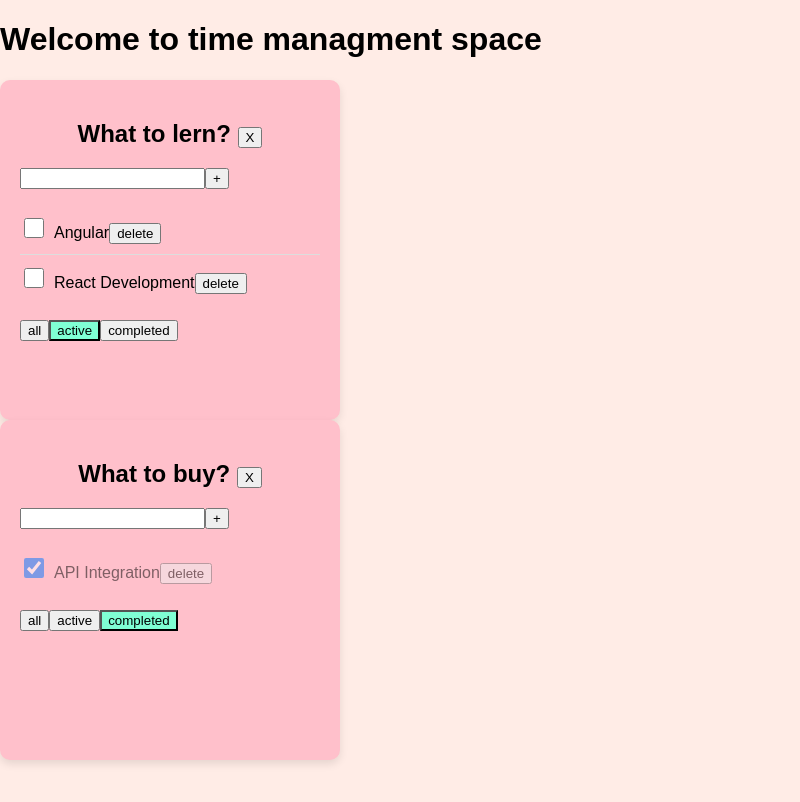
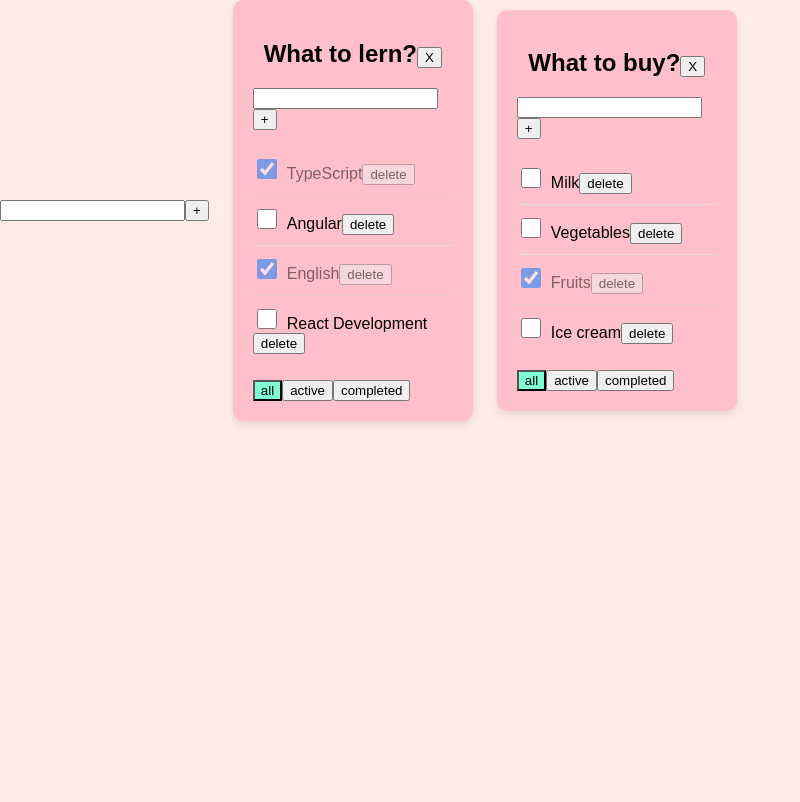
Before and after one commit to gostraa/reactTS-To-do, a React (Create React App) app: page / in a window 1280 px wide. Shown: the top 802 px of the page, without its empty margins (0-800 px from the left). Built offline with nearby package versions, Linux system fonts and the light colour scheme.

Commit message:
added editable input

```diff
--- a/src/App.tsx
+++ b/src/App.tsx
@@ -1,7 +1,8 @@
 import { useState } from "react";
-import TodoList from "./components/TodoList";
+import TodoList, { TaskI } from "./components/TodoList";
 import "./index.css";
 import { v1 } from "uuid";
+import AddItemForm from "./components/AddItemForm";
 
 export type FilterValueType = "all" | "completed" | "active";
 
@@ -11,15 +12,19 @@
   filter: FilterValueType;
 };
 
+type TaskObjStateType = {
+  [key: string]: Array<TaskI>;
+};
+
 function App() {
   let TLId1 = v1();
   let TLId2 = v1();
   let [todoLists, setTodoLists] = useState<Array<TodoListType>>([
-    { id: TLId1, title: "What to lern?", filter: "active" },
-    { id: TLId2, title: "What to buy?", filter: "completed" },
+    { id: TLId1, title: "What to lern?", filter: "all" },
+    { id: TLId2, title: "What to buy?", filter: "all" },
   ]);
 
-  let [tasksObj, setTasksObj] = useState({
+  let [tasksObj, setTasksObj] = useState<TaskObjStateType>({
     [TLId1]: [
       { id: v1(), title: "TypeScript", isDone: true },
       { id: v1(), title: "Angular", isDone: false },
@@ -27,10 +32,10 @@
       { id: v1(), title: "React Development", isDone: false },
     ],
     [TLId2]: [
-      { id: v1(), title: "Database Optimization", isDone: false },
-      { id: v1(), title: "User Interface Design", isDone: false },
-      { id: v1(), title: "API Integration", isDone: true },
-      { id: v1(), title: "Automated Testing", isDone: false },
+      { id: v1(), title: "Milk", isDone: false },
+      { id: v1(), title: "Vegetables", isDone: false },
+      { id: v1(), title: "Fruits", isDone: true },
+      { id: v1(), title: "Ice cream", isDone: false },
     ],
   });
 
@@ -71,6 +76,20 @@
     }
   }
 
+  function changeTaskTitle(
+    taskId: string,
+    newTitle: string,
+    todolistId: string
+  ) {
+    let tasks = tasksObj[todolistId];
+    let task = tasks.find((t) => t.id === taskId);
+    if (task) {
+      task.title = newTitle;
+
+      setTasksObj({ ...tasksObj });
+    }
+  }
+
   function removeToDoList(todolistId: string) {
     let filteredList = todoLists.filter((tl) => tl.id !== todolistId);
     setTodoLists(filteredList);
@@ -78,9 +97,30 @@
     setTasksObj({ ...tasksObj });
   }
 
+  function addToDoList(title: string) {
+    let todolist: TodoListType = {
+      id: v1(),
+      title: title,
+      filter: "all",
+    };
+    setTodoLists([todolist, ...todoLists]);
+    setTasksObj({
+      ...tasksObj,
+      [todolist.id]: [],
+    });
+  }
+
+  function changeToDolistTitle(todolistId: string, newTitle: string) {
+    const currentList = todoLists.find((tl) => tl.id === todolistId);
+    if (currentList) {
+      currentList.title = newTitle;
+      setTodoLists([...todoLists]);
+    }
+  }
+
   return (
-    <div>
-      <h1>Welcome to time managment space</h1>
+    <div className="main-container">
+      <AddItemForm addItem={addToDoList} />
       {todoLists.map((tl) => {
         let tasksForTodoList = tasksObj[tl.id];
 
@@ -101,7 +141,9 @@
               addTask={addTask}
               chengeStatus={chengeStatus}
               removeToDoList={removeToDoList}
+              changeTaskTitle={changeTaskTitle}
               filter={tl.filter}
+              changeToDolistTitle={changeToDolistTitle}
             />
           </div>
         );
--- /dev/null
+++ b/src/components/AddItemForm.tsx
@@ -0,0 +1,39 @@
+import { ChangeEvent, useState } from "react";
+
+type AddItemPropsType = {
+  addItem: (title: string) => void;
+};
+
+function AddItemForm(props: AddItemPropsType) {
+  const [inputData, setInputData] = useState<string>("");
+  const [IsError, setIsError] = useState<boolean>(false);
+
+  const onSetInputData = (e: ChangeEvent<HTMLInputElement>) => {
+    setIsError(false);
+    setInputData(e.currentTarget.value);
+  };
+
+  const onAddTask = () => {
+    if (inputData.trim() === "") {
+      setIsError(true);
+      return;
+    }
+    props.addItem(inputData.trim());
+    setInputData("");
+  };
+  return (
+    <div>
+      <input
+        type="text"
+        value={inputData}
+        onChange={onSetInputData}
+        className={IsError ? "error" : ""}
+      />
+
+      <button onClick={onAddTask}>+</button>
+      {IsError && <p className="error-message">Field is required</p>}
+    </div>
+  );
+}
+
+export default AddItemForm;
--- /dev/null
+++ b/src/components/EditableSpan.tsx
@@ -0,0 +1,35 @@
+import { ChangeEvent, useState } from "react";
+
+type EditableSpanPropsType = {
+  title: string;
+  onChange: (value: string) => void;
+};
+
+function EditableSpan(props: EditableSpanPropsType) {
+  const [editMode, setEditMode] = useState(false);
+  const [title, setTitle] = useState("");
+
+  const activateEditMode = () => {
+    setEditMode(true);
+    setTitle(props.title);
+  };
+  const activateViewMode = () => {
+    setEditMode(false);
+    props.onChange(title);
+  };
+  const ChangeTitleHandler = (e: ChangeEvent<HTMLInputElement>) => {
+    setTitle(e.currentTarget.value);
+  };
+
+  return editMode ? (
+    <input
+      value={title}
+      onBlur={activateViewMode}
+      onChange={ChangeTitleHandler}
+      autoFocus
+    />
+  ) : (
+    <span onDoubleClick={activateEditMode}>{props.title}</span>
+  );
+}
+export default EditableSpan;
--- a/src/components/TodoList.tsx
+++ b/src/components/TodoList.tsx
@@ -1,6 +1,8 @@
-import { ChangeEvent, useState } from "react";
+import { ChangeEvent } from "react";
 import { FilterValueType } from "../App";
 import "../index.css";
+import AddItemForm from "./AddItemForm";
+import EditableSpan from "./EditableSpan";
 
 export interface TaskI {
   id: string;
@@ -18,51 +20,46 @@
   addTask: (title: string, todolistId: string) => void;
   chengeStatus: (taskId: string, isDone: boolean, todolistId: string) => void;
   removeToDoList: (todolistId: string) => void;
+  changeTaskTitle: (
+    taskId: string,
+    newTitle: string,
+    todolistId: string
+  ) => void;
+  changeToDolistTitle: (todolistId: string, newTitle: string) => void;
 };
 
 const TodoList = (props: PropsType) => {
-  const [inputData, setInputData] = useState<string>("");
-  const [IsError, setIsError] = useState<boolean>(false);
-
-  const onSetInputData = (e: ChangeEvent<HTMLInputElement>) => {
-    setIsError(false);
-    setInputData(e.currentTarget.value);
-  };
-  const onAddTask = () => {
-    if (inputData.trim() === "") {
-      setIsError(true);
-      return;
-    }
-    props.addTask(inputData.trim(), props.id);
-    setInputData("");
-  };
-
   const onAllFilter = () => props.changeFilter("all", props.id);
   const onActiveFilter = () => props.changeFilter("active", props.id);
   const onCompletedFilter = () => props.changeFilter("completed", props.id);
   const removeToDoListt = () => props.removeToDoList(props.id);
 
+  const addTask = (title: string) => {
+    props.addTask(title, props.id);
+  };
+
+  const changeToDolistTitle = (newTitle: string) => {
+    props.changeToDolistTitle(props.id, newTitle);
+  };
+
   const toMap = props.task;
   return (
     <div>
       <h2 className="todo-title">
-        {props.title} <button onClick={removeToDoListt}>X</button>
+        <EditableSpan title={props.title} onChange={changeToDolistTitle} />
+
+        <button onClick={removeToDoListt}>X</button>
       </h2>
-      <div>
-        <input
-          type="text"
-          value={inputData}
-          onChange={onSetInputData}
-          className={IsError ? "error" : ""}
-        />
 
-        <button onClick={onAddTask}>+</button>
-        {IsError && <p className="error-message">Field is required</p>}
-      </div>
+      <AddItemForm addItem={addTask} />
       <ul className="todo-list">
         {toMap.map((item) => {
           const onChangeStatusHandler = (e: ChangeEvent<HTMLInputElement>) => {
             props.chengeStatus(item.id, e.currentTarget.checked, props.id);
+          };
+          const onChangeTitleHandler = (newValue: string) => {
+            props.changeTaskTitle(item.id, newValue, props.id);
+            //  props.chengeStatus(item.id, e.currentTarget.checked, props.id);
           };
           return (
             <li key={item.id} className={item.isDone ? "is-done" : ""}>
@@ -72,8 +69,11 @@
                 onChange={onChangeStatusHandler}
                 className="checkmark"
               />
+              <EditableSpan
+                title={item.title}
+                onChange={onChangeTitleHandler}
+              />
 
-              <span>{item.title}</span>
               <button
                 onClick={() => {
                   props.removeTask(item.id, props.id);
--- a/src/index.css
+++ b/src/index.css
@@ -15,12 +15,19 @@
   font-family: source-code-pro, Menlo, Monaco, Consolas, "Courier New",
     monospace;
 }
+
+.main-container {
+  display: flex;
+  flex-wrap: wrap;
+  gap: 24px;
+  align-items: center;
+}
 .todo-container {
   background-color: #ffc0cb;
   padding: 20px;
   border-radius: 10px;
-  width: 300px;
-  min-height: 300px;
+  width: 200px;
+  min-height: 200px;
   box-shadow: 0 4px 8px rgba(0, 0, 0, 0.1);
 }
 .todo-title {
```
